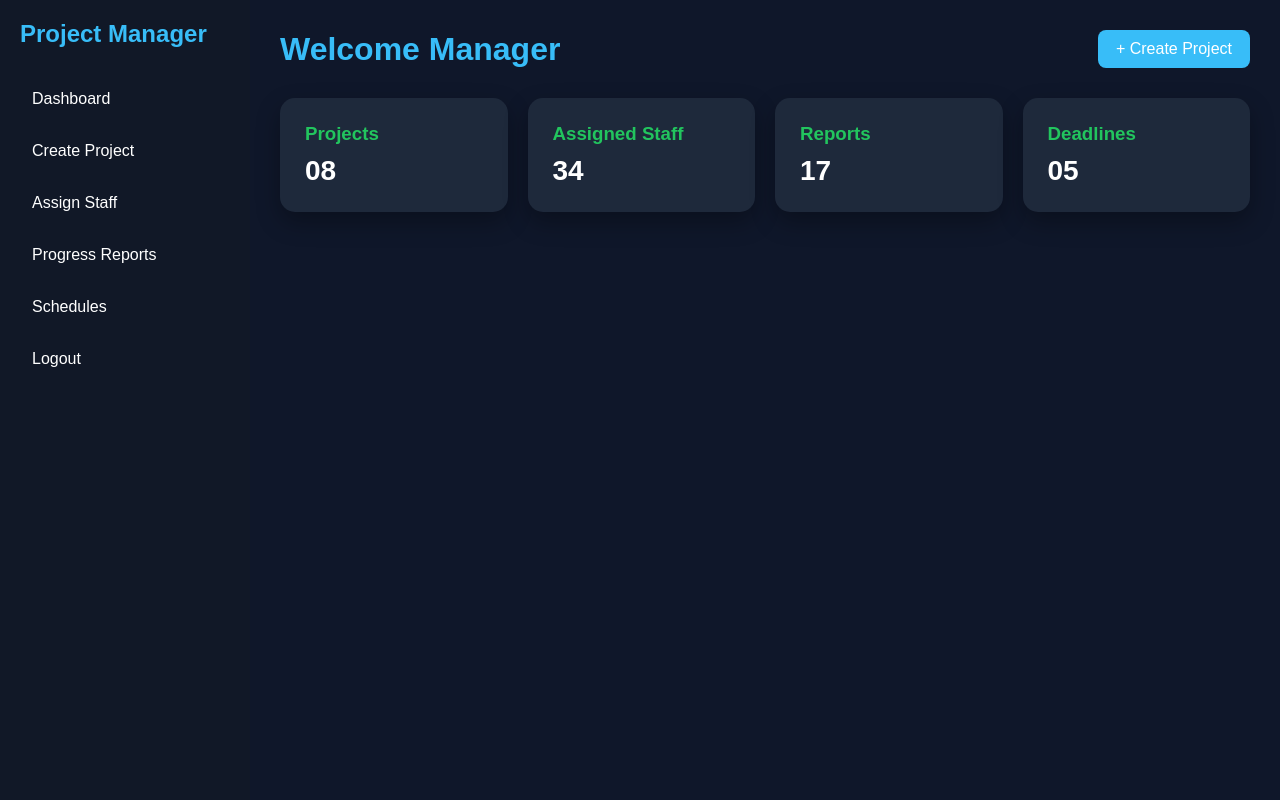
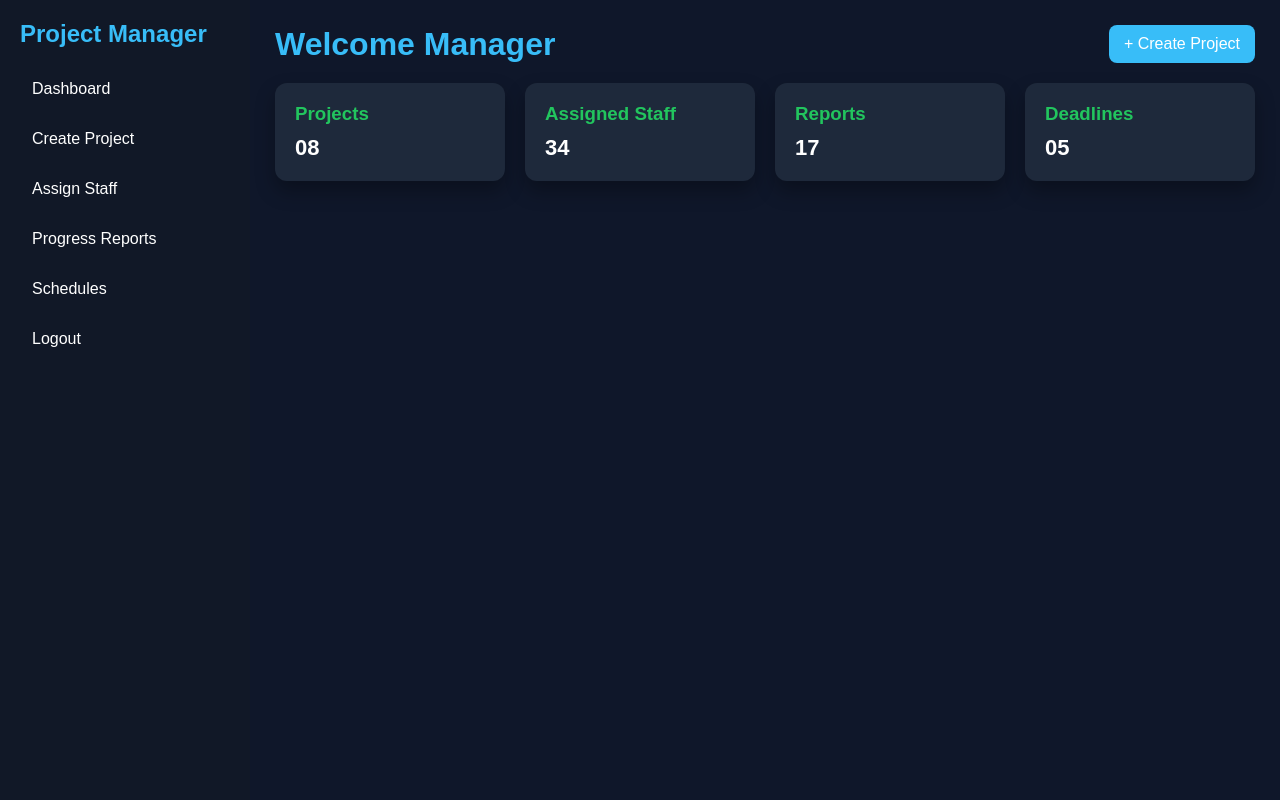
Before and after one commit to sadick-koyo/MjasiliaProject, a PHP site: page /dashboard/manager.php in a window 1280 px wide. Run offline with PHP 8.4, Linux system fonts and the light colour scheme; the visitor is signed in with stand-in values (Sample User, id 1).

Commit message:
Update style.css

```diff
--- a/assets/css/style.css
+++ b/assets/css/style.css
@@ -1,4 +1,6 @@
-
+/* =========================
+   GLOBAL RESET
+========================= */
 *{
     margin:0;
     padding:0;
@@ -8,15 +10,20 @@
 
 body{
     background:#0f172a;
-    color:white;
+    color:#fff;
 }
 
+/* =========================
+   LAYOUT
+========================= */
 .container{
     display:flex;
     min-height:100vh;
 }
 
-/* Sidebar */
+/* =========================
+   SIDEBAR
+========================= */
 .sidebar{
     width:250px;
     background:#111827;
@@ -24,16 +31,16 @@ body{
 }
 
 .sidebar h2{
-    margin-bottom:30px;
     color:#38bdf8;
+    margin-bottom:20px;
 }
 
 .sidebar a{
     display:block;
-    color:white;
+    color:#fff;
     text-decoration:none;
     padding:12px;
-    margin-bottom:10px;
+    margin-bottom:8px;
     border-radius:8px;
     transition:0.3s;
 }
@@ -42,88 +49,120 @@ body{
     background:#1e293b;
 }
 
-/* Main */
+/* =========================
+   MAIN CONTENT
+========================= */
 .main{
     flex:1;
-    padding:30px;
+    padding:25px;
 }
 
+/* HEADER */
 .header{
     display:flex;
     justify-content:space-between;
     align-items:center;
-    margin-bottom:30px;
+    margin-bottom:20px;
 }
 
 .header h1{
     color:#38bdf8;
 }
 
-/* Cards */
+/* =========================
+   BUTTON
+========================= */
+.btn{
+    background:#38bdf8;
+    color:#fff;
+    padding:10px 15px;
+    border:none;
+    border-radius:8px;
+    text-decoration:none;
+    transition:0.3s;
+}
+
+.btn:hover{
+    background:#0284c7;
+}
+
+/* =========================
+   CARDS
+========================= */
 .cards{
     display:grid;
-    grid-template-columns:repeat(auto-fit,minmax(220px,1fr));
+    grid-template-columns:repeat(auto-fit, minmax(220px,1fr));
     gap:20px;
 }
 
 .card{
     background:#1e293b;
-    padding:25px;
-    border-radius:15px;
-    box-shadow:0 10px 25px rgba(0,0,0,0.3);
+    padding:20px;
+    border-radius:12px;
+    box-shadow:0 10px 20px rgba(0,0,0,0.3);
 }
 
 .card h3{
+    color:#22c55e;
     margin-bottom:10px;
-    color:#22c55e;
 }
 
 .card p{
-    font-size:28px;
+    font-size:22px;
     font-weight:bold;
 }
 
-/* Button */
-.btn{
-    background:#38bdf8;
-    color:white;
-    padding:10px 18px;
+/* =========================
+   FORMS
+========================= */
+input, select, textarea{
+    width:100%;
+    padding:10px;
+    margin-bottom:10px;
+    border-radius:8px;
     border:none;
-    border-radius:8px;
-    text-decoration:none;
 }
 
-.btn:hover{
-    /* RESPONSIVE DESIGN */
-@media screen and (max-width: 768px) {
+/* =========================
+   TABLE
+========================= */
+table{
+    width:100%;
+    border-collapse:collapse;
+    background:#1e293b;
+}
 
-    .container {
-        flex-direction: column;
+table th, table td{
+    padding:10px;
+    border:1px solid #334155;
+}
+
+/* =========================
+   RESPONSIVE DESIGN
+========================= */
+@media (max-width:768px){
+
+    .container{
+        flex-direction:column;
     }
 
-    .sidebar {
-        width: 100%;
-        text-align: center;
+    .sidebar{
+        width:100%;
+        text-align:center;
     }
 
-    .sidebar a {
-        display: inline-block;
-        margin: 5px;
+    .sidebar a{
+        display:inline-block;
+        margin:5px;
     }
 
-    .main {
-        padding: 15px;
+    .cards{
+        grid-template-columns:1fr;
     }
 
-    .cards {
-        grid-template-columns: 1fr;
-    }
-
-    table {
-        font-size: 12px;
-        overflow-x: auto;
-        display: block;
+    table{
+        font-size:12px;
+        display:block;
+        overflow-x:auto;
     }
 }
-    background:#0284c7;
-}
```
